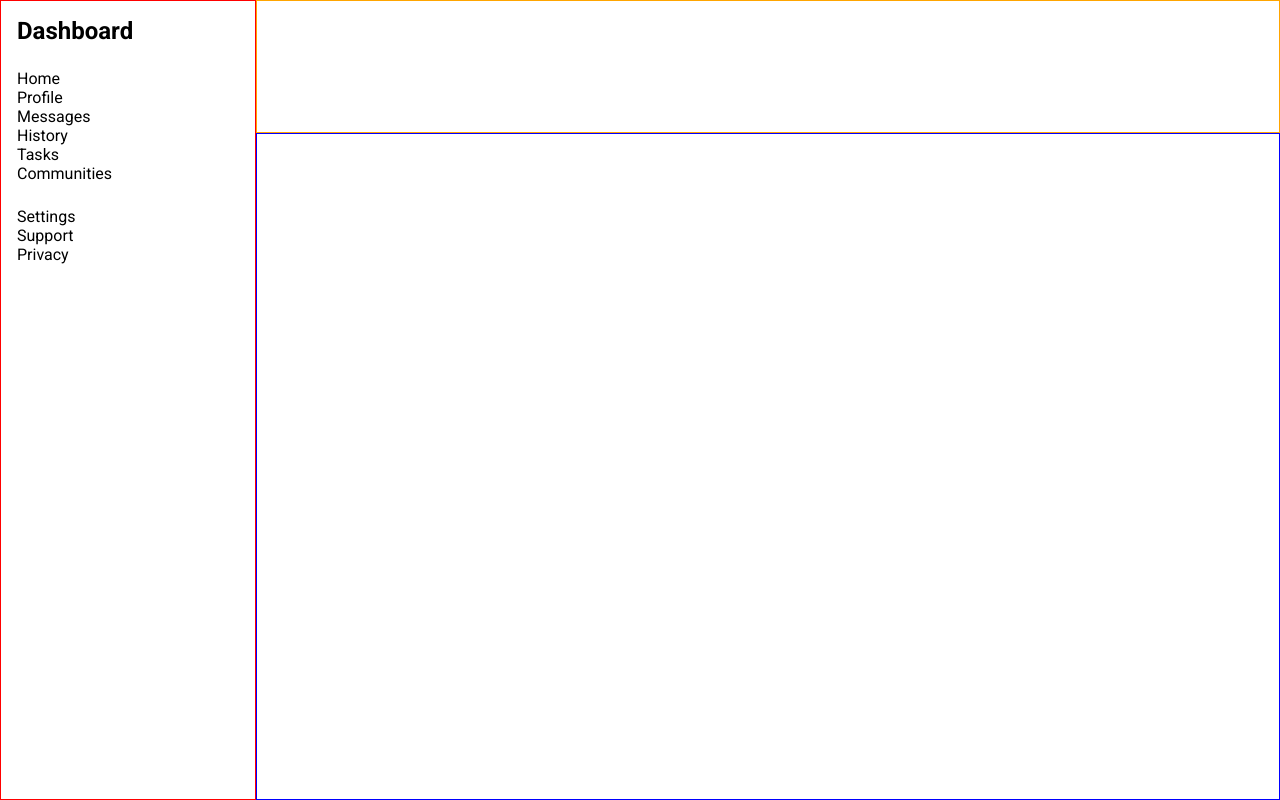
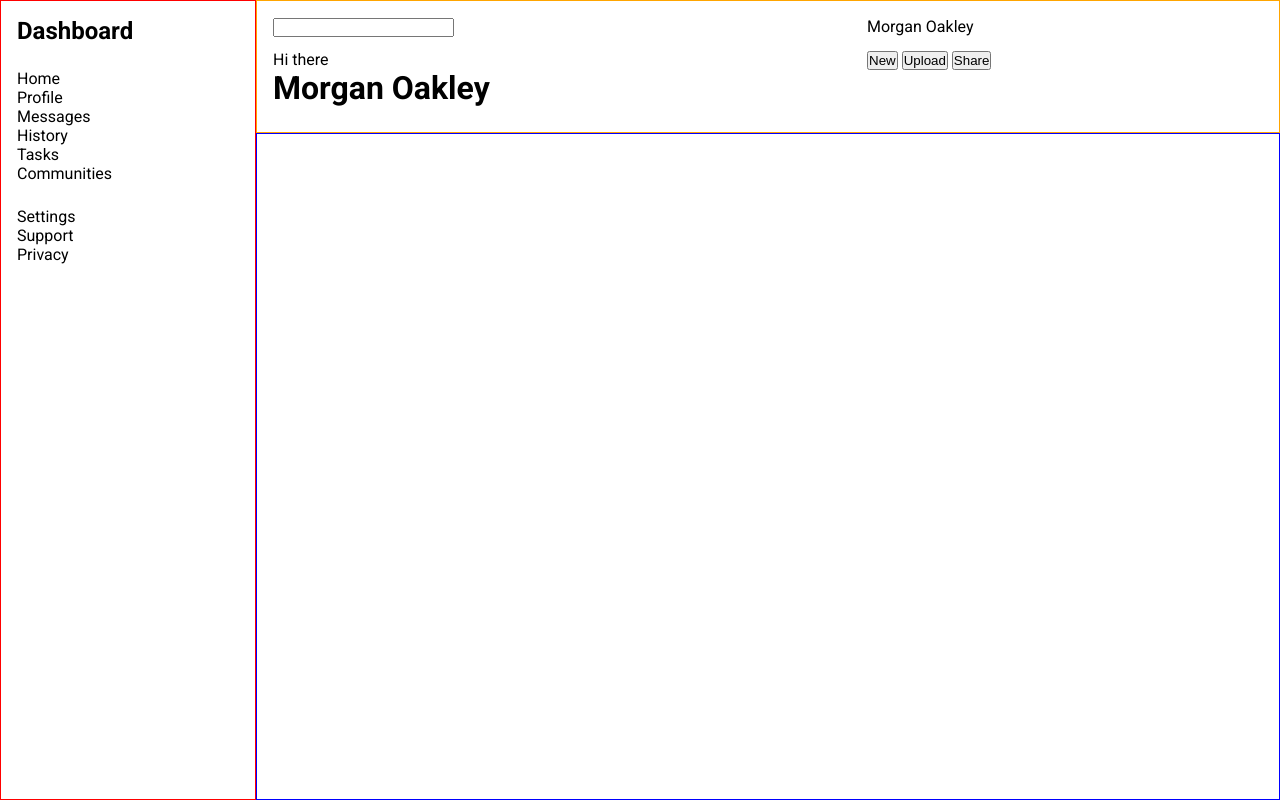
Before and after one commit to nivad320-lgtm/Admin-Dashboard, a plain HTML site: page index.html in a window 1280 px wide. Drawn offline with Linux system fonts and the light colour scheme.

Commit message:
Add header contents and layout

```diff
--- a/index.html
+++ b/index.html
@@ -13,7 +13,21 @@
 </head>
 <body>
     <header class="header-container">
-
+        <div class="top-header-content-search">
+            <input type="search">
+        </div>
+        <div class="top-header-content-profile-small">
+            <p>Morgan Oakley</p>
+        </div>
+        <div class="bottom-header-content-profile-big">
+            <p>Hi there</p>
+            <h1>Morgan Oakley</p>
+        </div>
+        <div class="bottom-header-content-buttons">
+            <button type="button">New</button>
+            <button type="button">Upload</button>
+            <button type="button">Share</button>
+        </div>
     </header>
 
     <nav class="side-bar">
--- a/styles.css
+++ b/styles.css
@@ -23,10 +23,40 @@ body {
     font-family: "Roboto", "Helvetica", sans-serif;
 }
 
+body > header,
+body > nav,
+body > article {
+    padding: 16px;
+}
+
 .header-container {
     border: 1px solid orange;
     grid-column: 2/3;
     grid-row: 1/2;
+
+    display: grid;
+    grid-template-columns: repeat(5, 1fr);
+    grid-template-rows: 1fr 2fr;
+}
+
+.top-header-content-search {
+    grid-column: 1/4;
+    grid-row: 1/2;
+}
+
+.top-header-content-profile-small {
+    grid-column: 4/6;
+    grid-row: 1/2;
+}
+
+.bottom-header-content-profile-big {
+    grid-column: 1/4;
+    grid-row: 2/3;
+}
+
+.bottom-header-content-buttons {
+    grid-column: 4/6;
+    grid-row: 2/3;
 }
 
 .side-bar {
@@ -38,7 +68,6 @@ body {
     flex-direction: column;
     gap: 24px;
 
-    padding: 16px;
 }
 
 .content-container {
```
